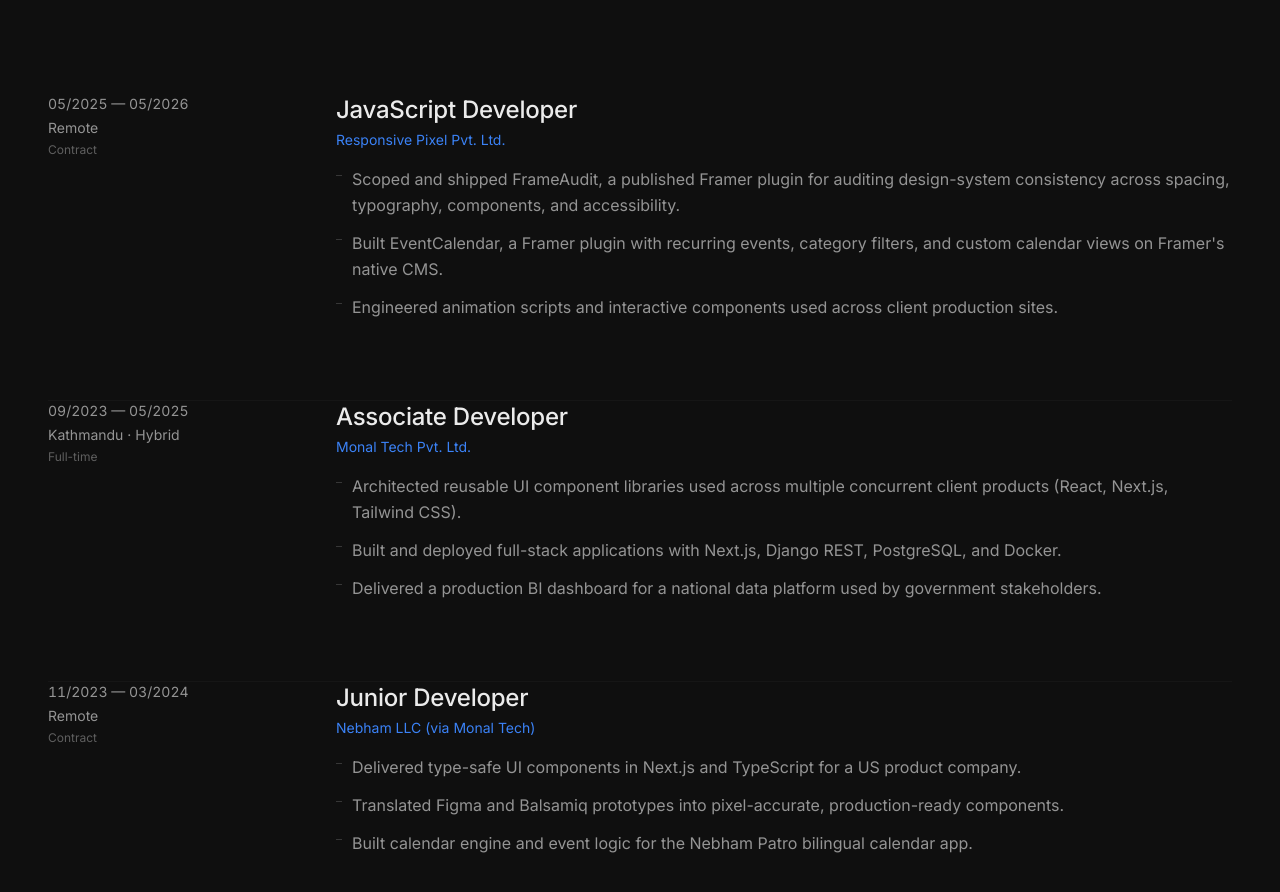
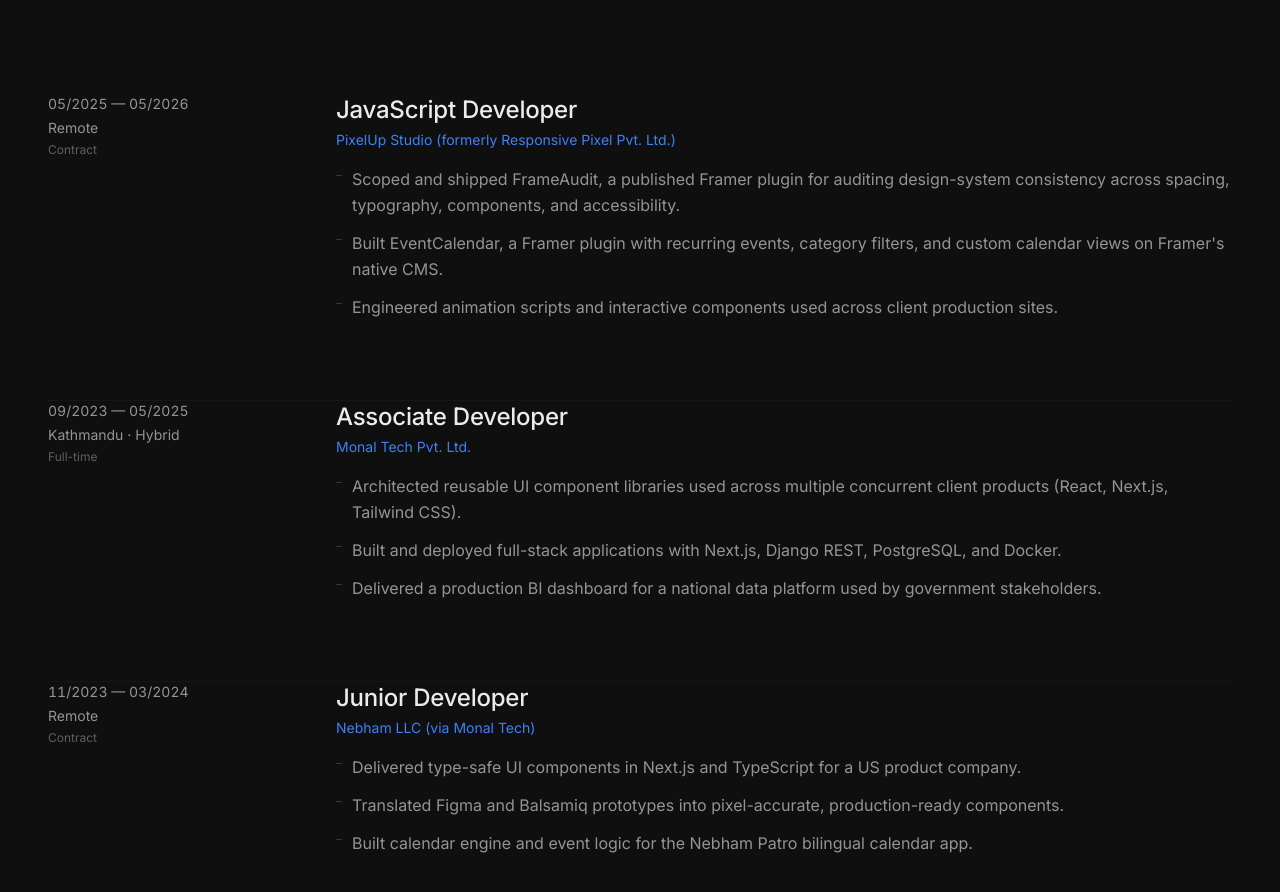
Before and after one commit to Sachit0-0/portfolio-v3, a Next.js app: page / in a window 1280 px wide. Shown: the part 4305-5197 px from the top of the page. Built offline with nearby package versions, Linux system fonts and the light colour scheme.

Commit message:
minor updates

```diff
--- a/components/experience.tsx
+++ b/components/experience.tsx
@@ -45,7 +45,7 @@
 const experienceData = [
   {
     title: "JavaScript Developer",
-    company: "Responsive Pixel Pvt. Ltd.",
+   company: "PixelUp Studio (formerly Responsive Pixel Pvt. Ltd.)",
     type: "Contract",
     location: "Remote",
     period: "05/2025 — 05/2026",
--- a/tsconfig.json
+++ b/tsconfig.json
@@ -21,7 +21,6 @@
         "name": "next"
       }
     ],
-    "baseUrl": ".",
     "paths": {
       "@/*": [
         "./*"
```
Also changed, not shown: 2 other files (tests, documents, lock files or other folders).
